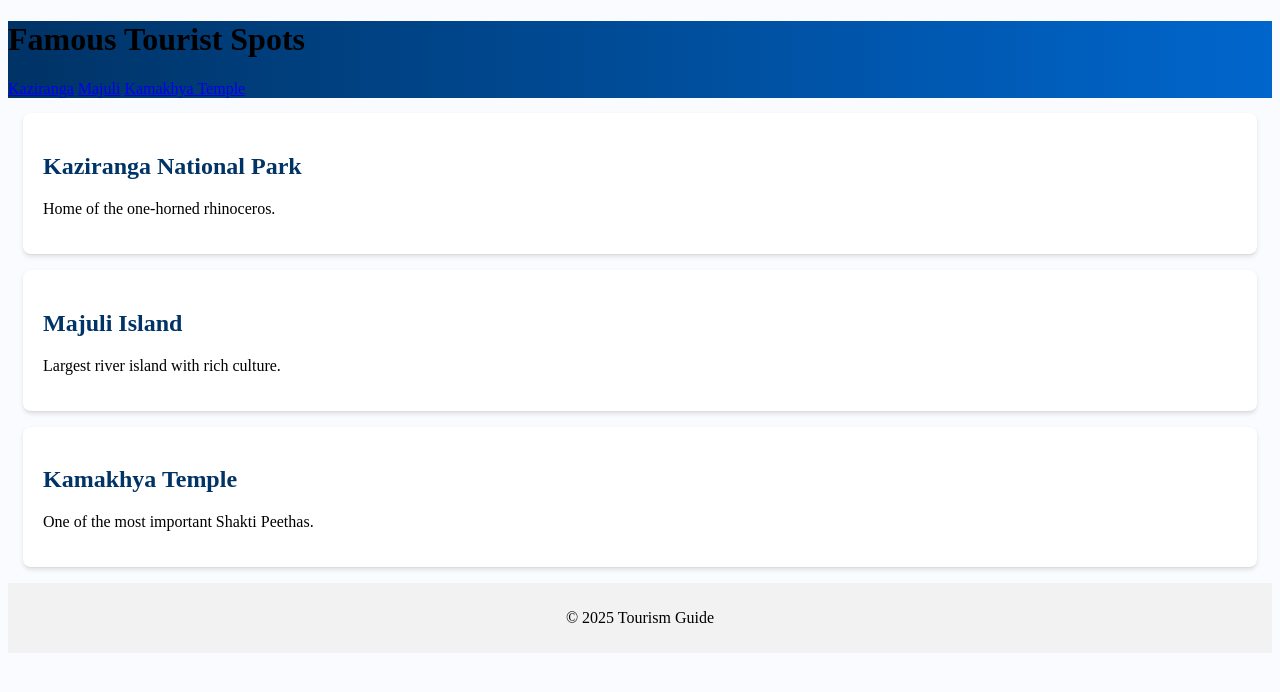
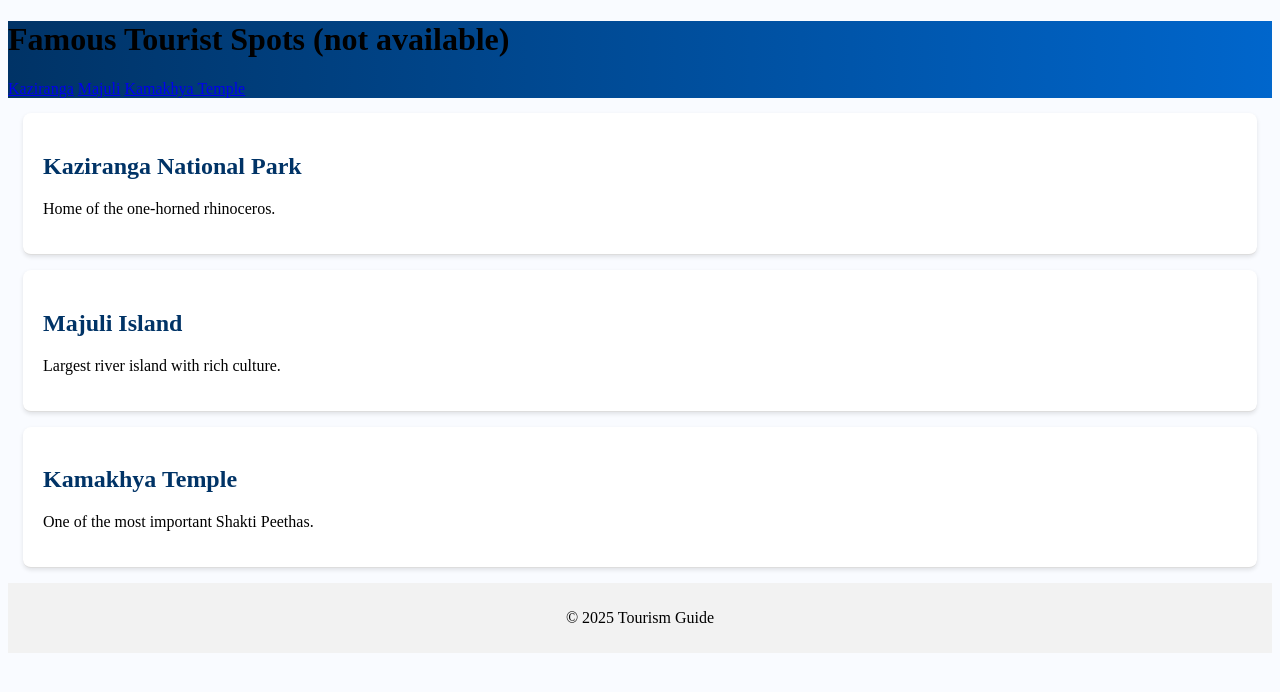
Before and after one commit to dechenchekiChoyang/TourismSite, a plain HTML site: page index.html in a window 1280 px wide. Drawn offline with Linux system fonts and the light colour scheme.

Commit message:
Update index.html

```diff
--- a/index.html
+++ b/index.html
@@ -7,7 +7,7 @@
 </head>
 <body>
   <header>
-    <h1>Famous Tourist Spots</h1>
+    <h1>Famous Tourist Spots (not available)</h1>
     <nav>
       <a href="#kaziranga">Kaziranga</a>
       <a href="#majuli">Majuli</a>
```
